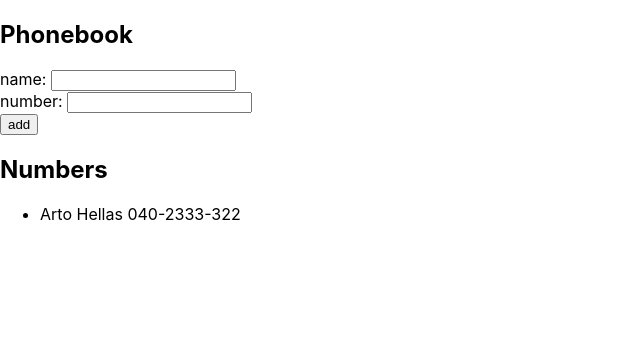
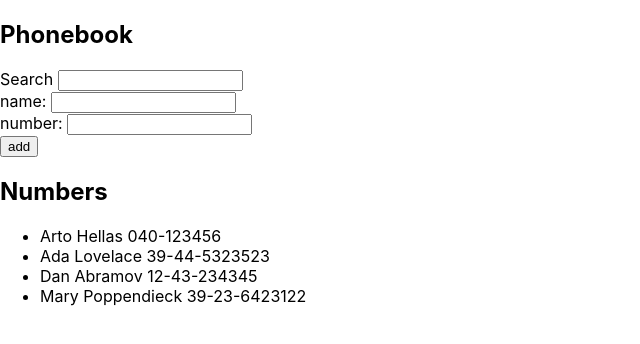
Before and after one commit to delegacz/FullStackOpen-Part2, a React (Create React App) app in the folder phonebook/: page / in a window 1280 px wide. Shown: the top 344 px of the page, without its empty margins (0-640 px from the left). Built offline with nearby package versions, Linux system fonts and the light colour scheme.

Commit message:
2.9 completed

```diff
--- a/phonebook/src/App.js
+++ b/phonebook/src/App.js
@@ -3,11 +3,14 @@ import React, { useState } from 'react'
 
 const App = () => {
   const [ persons, setPersons ] = useState([
-    { name: 'Arto Hellas',
-      number: '040-2333-322' }
+    { name: 'Arto Hellas', number: '040-123456' },
+    { name: 'Ada Lovelace', number: '39-44-5323523' },
+    { name: 'Dan Abramov', number: '12-43-234345' },
+    { name: 'Mary Poppendieck', number: '39-23-6423122' }
   ])
   const [ newName, setNewName ] = useState('')
   const [ newNumber, setNewNumber]= useState('')
+  const [ newSearch, setNewSearch]=useState('')
 
   const addName = (event) => {
     event.preventDefault()
@@ -36,9 +39,14 @@ const App = () => {
     console.log(event.target.value)
     setNewNumber(event.target.value)
   }
+  const handleSearch = (event) => {
+    setNewSearch(event.target.value)
+  }
+
   return (
     <div>
       <h2>Phonebook</h2>
+      Search <input value={newSearch} onChange={handleSearch}/>
       <form onSubmit={addName}>
         <div>
           name: <input value={newName} onChange={handleNameChange}/><br/>
@@ -50,7 +58,7 @@ const App = () => {
       </form>
       <h2>Numbers</h2>
       <ul>
-        {persons.map((person, i) => <Name key={i} person={person}/>)}
+        {persons.filter(person => person.name.toLowerCase().includes(newSearch.toLowerCase())).map((person, i) => <Name key={i} person={person}/>)}
       </ul>
     </div>
   )
```
